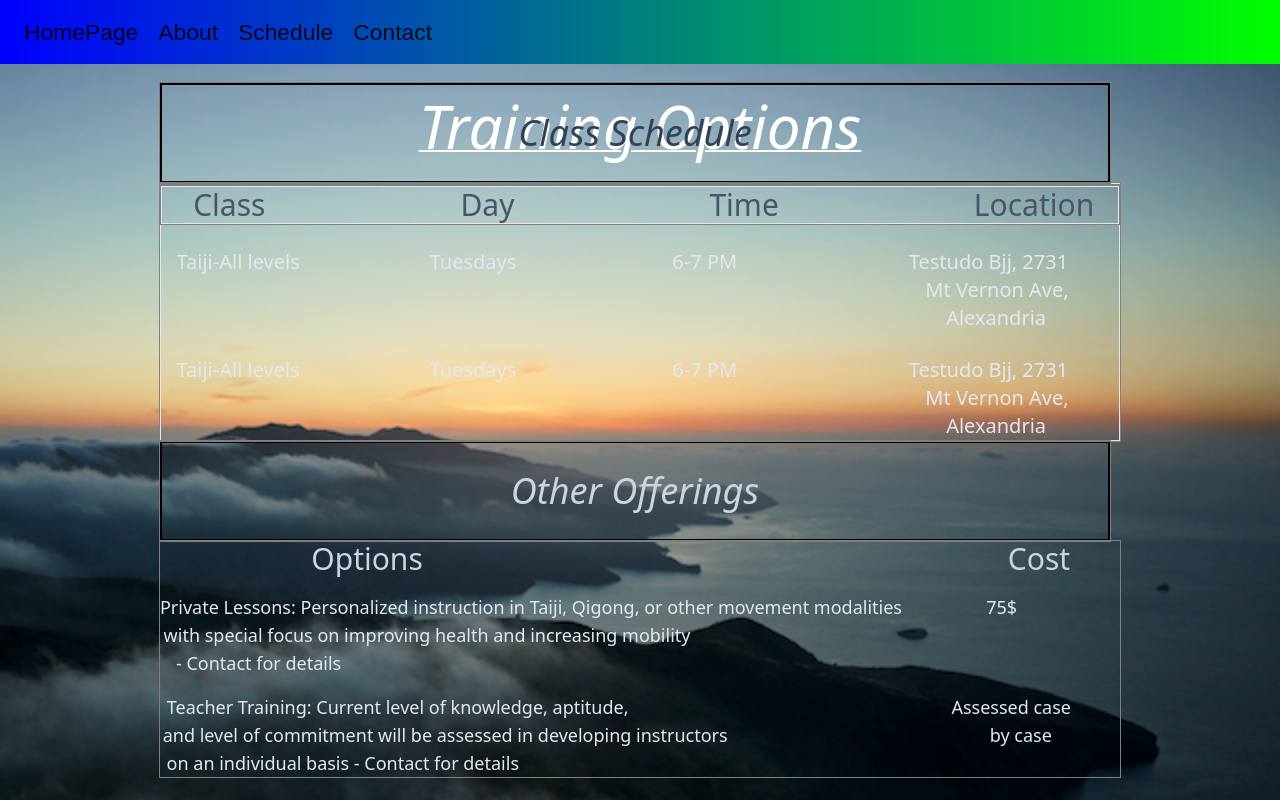
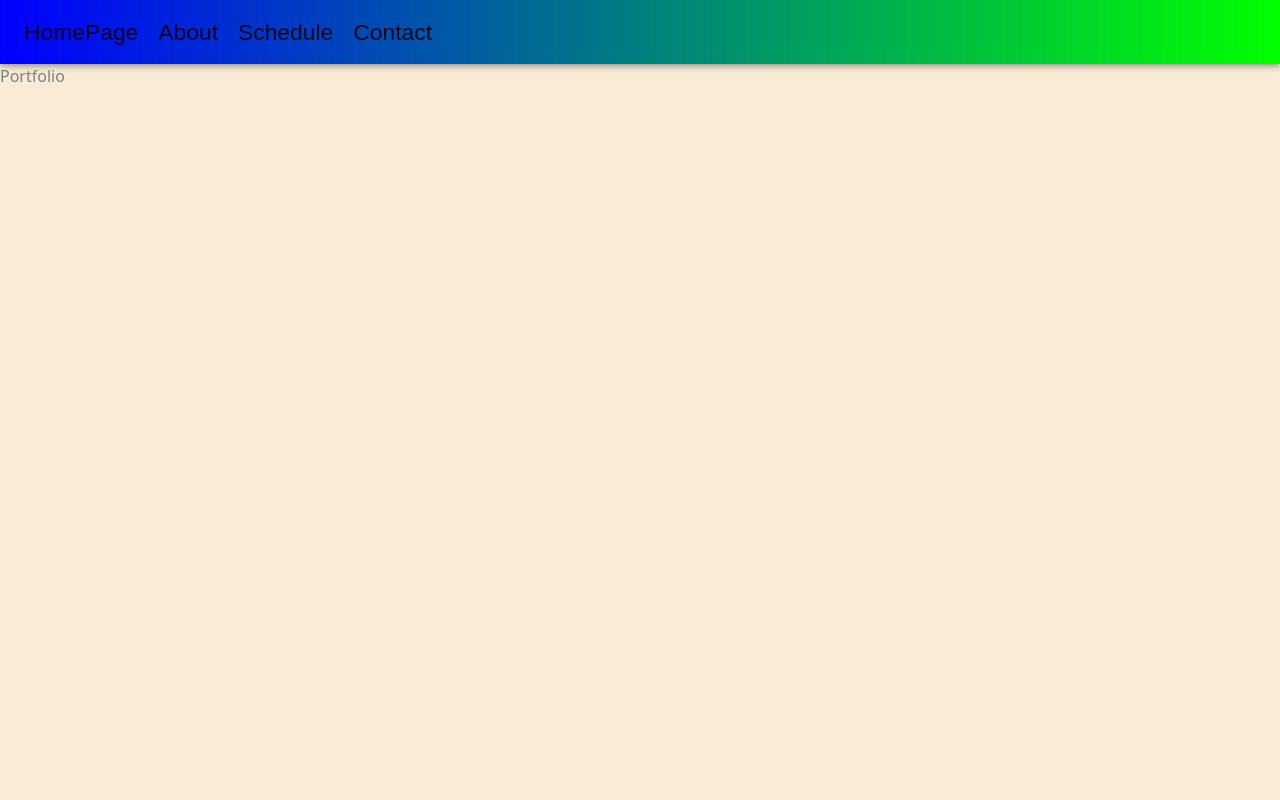
Before and after one commit to Aguadebebe/Agile-Internal, a React (Create React App) app: page /Agile-Internal/schedule in a window 1280 px wide. Shown: the top 800 px of the page. Built offline with nearby package versions, Linux system fonts and the light colour scheme.

Commit message:
Took out the schedule code

```diff
--- a/src/App.css
+++ b/src/App.css
@@ -1,3 +1,5 @@
+/*
+
 *, *::after, *::before {
     box-sizing: border-box;
   }
@@ -9,7 +11,7 @@
 
   .about-container {
     display: flex;
-    flex-direction: column; /* Updated to stack rows vertically */
+    flex-direction: column; /* Updated to stack rows vertically *//*
     align-items: center;
     justify-content: center;
     height: 100vh;
@@ -17,7 +19,7 @@
 
   .schedule-container {
     display: flex;
-    flex-direction: column; /* Updated to stack rows vertically */
+    flex-direction: column; /* Updated to stack rows vertically *//*
     align-items: center;
     justify-content: center;
     height: 100vh;
@@ -33,7 +35,7 @@
 
   .schedule-board {
     display: flex;
-    margin-bottom: 380px; /* Added margin between rows */
+    margin-bottom: 380px; /* Added margin between rows *//*
   }
 
   .schedule-cell {
@@ -76,3 +78,4 @@
   outline: 1px solid grey;
 
 }
+*/
--- a/src/pages/Schedule.js
+++ b/src/pages/Schedule.js
@@ -1,4 +1,5 @@
-import '../App.css';
+import React, { useRef, useEffect } from 'react';
+/*import '../App.css';*/
 import Catalina_Sunset from "../images/Catalina_Sunset.png";
 
 function Schedule() {
@@ -9,18 +10,28 @@ function Schedule() {
         backgroundSize: 'cover',
       };
 
+    const h1Ref = useRef(null);
+
+    useEffect(() => {
+      if (h1Ref.current) {
+       h1Ref.current.style.color = 'grey';
+      }
+    }, []);
+
+
   return (
 
+<div>
 
+ <h1 ref={h1Ref}>Portfolio</h1>
+ <div style={styles}>
 
-    <div style={styles}>
-
-       <div>
+      {/*<div>
 
        <div className="schedule-header text-center text-6xl pt-8 text-white underline decoration-2 font-style: italic">Training Options</div>
        <div className="schedule-container pt-16">
          <div className="schedule-board">
-          {/* Single Row */}
+
          <div className="schedule-row pt-16">
            <div className="schedule-cell input-field border">
              <span className="input-text text-4xl bold text-slate-700 font-style: italic">Class Schedule</span>
@@ -142,9 +153,11 @@ function Schedule() {
        </div>
        </div>
        </div>
-       </div>
+  </div>*/}
 
-    </div>
+ </div>
+
+</div>
 
   );
 }
```
